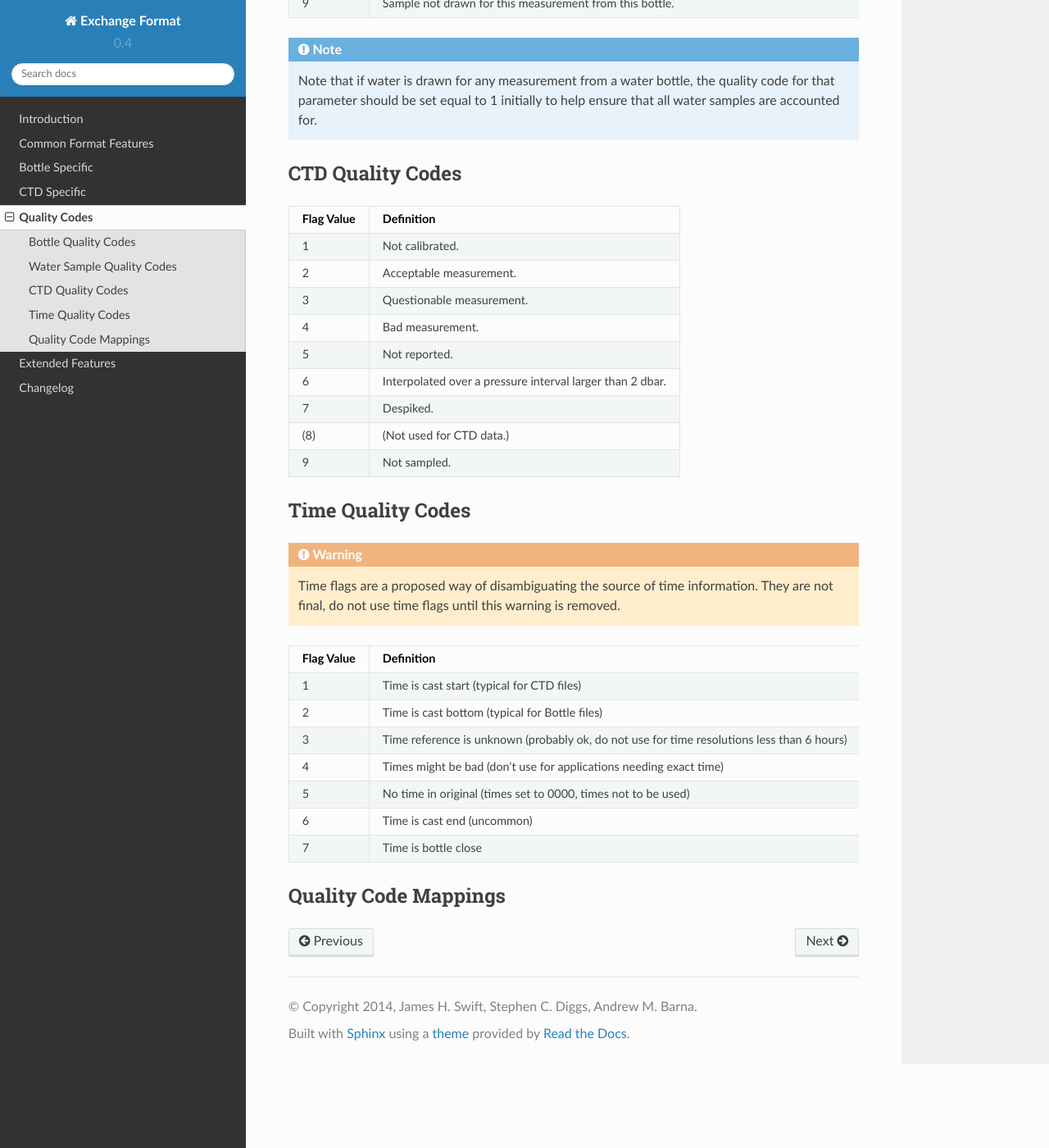
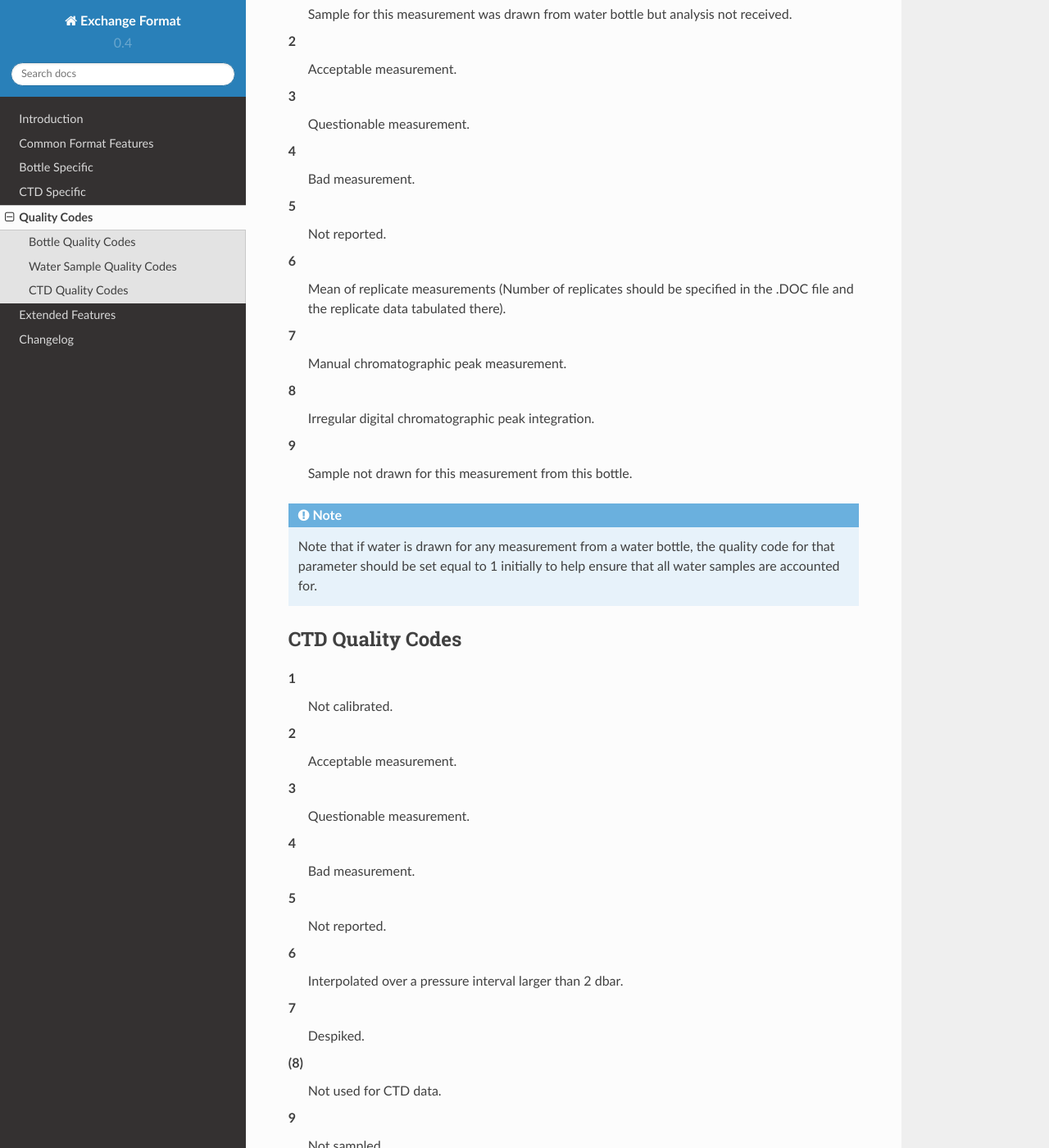
Before and after one commit to cchdo/exchange, a Sphinx documentation site: the page built from docs/quality.rst, in a window 1280 px wide and 1400 px high, scrolled down 1037 px. Shown: the whole window at 82% size. Built offline with Sphinx 7.4.7 and the Read the Docs theme 2.0.0, drawn with Linux system fonts in a browser that asks for light colours; pages that are not in the unit, such as notebooks, are missing from menus; some of the changed text lies outside the part shown.

Commit message:
turn the quality flag tables into definition lists

```diff
--- a/docs/quality.rst
+++ b/docs/quality.rst
@@ -11,38 +11,48 @@ Quality Codes
 Bottle Quality Codes
 --------------------
 
-============= =============
-Flag Value    Definition
-============= =============
-1             Bottle information unavailable.
-2             No problems noted.
-3             Leaking.
-4             Did not trip correctly.
-5             Not reported.
-\(6\)         (Significant discrepancy in measured values between Gerard and Niskin bottles.)
-\(7\)         (Unknown problem.)
-\(8\)         (Pair did not trip correctly. Note that the Niskin bottle can trip at an unplanned depth while the Gerard trips correctly and vice versa.)
-9             Samples not drawn from this bottle.
-============= =============
+1
+  Bottle information unavailable.
+2
+  No problems noted.
+3
+  Leaking.
+4
+  Did not trip correctly.
+5
+  Not reported.
+\(6\)
+  (Significant discrepancy in measured values between Gerard and Niskin bottles.)
+\(7\)
+  (Unknown problem.)
+\(8\)
+  (Pair did not trip correctly. Note that the Niskin bottle can trip at an unplanned depth while the Gerard trips correctly and vice versa.)
+9
+  Samples not drawn from this bottle.
 
 .. _Water Quality Codes:
 
 Water Sample Quality Codes
 --------------------------
 
-============= =============
-Flag Value    Definition
-============= =============
-1             Sample for this measurement was drawn from water bottle but analysis not received.
-2             Acceptable measurement.
-3             Questionable measurement.
-4             Bad measurement.
-5             Not reported.
-6             Mean of replicate measurements (Number of replicates should be specified in the .DOC file and the replicate data tabulated there).
-7             Manual chromatographic peak measurement.
-8             Irregular digital chromatographic peak integration.
-9             Sample not drawn for this measurement from this bottle.
-============= =============
+1
+  Sample for this measurement was drawn from water bottle but analysis not received.
+2
+  Acceptable measurement.
+3
+  Questionable measurement.
+4
+  Bad measurement.
+5
+  Not reported.
+6
+  Mean of replicate measurements (Number of replicates should be specified in the .DOC file and the replicate data tabulated there).
+7
+  Manual chromatographic peak measurement.
+8
+  Irregular digital chromatographic peak integration.
+9
+  Sample not drawn for this measurement from this bottle.
 
 .. note::
   Note that if water is drawn for any measurement from a water bottle, the quality code for that parameter should be set equal to 1 initially to help ensure that all water samples are accounted for.
@@ -52,40 +62,47 @@ Flag Value    Definition
 CTD Quality Codes
 -----------------
 
-============= =============
-Flag Value    Definition
-============= =============
-1             Not calibrated.
-2             Acceptable measurement.
-3             Questionable measurement.
-4             Bad measurement.
-5             Not reported.
-6             Interpolated over a pressure interval larger than 2 dbar.
-7             Despiked.
-\(8\)         (Not used for CTD data.)
-9             Not sampled.
-============= =============
+1
+  Not calibrated.
+2
+  Acceptable measurement.
+3
+  Questionable measurement.
+4
+  Bad measurement.
+5
+  Not reported.
+6
+  Interpolated over a pressure interval larger than 2 dbar.
+7
+  Despiked.
+\(8\)
+  Not used for CTD data.
+9
+  Not sampled.
 
-.. _CTD Quality Codes:
 
-Time Quality Codes
-------------------
+..
+    .. _CTD Quality Codes:
 
-.. warning::
-  Time flags are a proposed way of disambiguating the source of time information.
-  They are not final, do not use time flags until this warning is removed.
+    Time Quality Codes
+    ------------------
 
-============= =============
-Flag Value    Definition
-============= =============
-1             Time is cast start (typical for CTD files)
-2             Time is cast bottom (typical for Bottle files)
-3             Time reference is unknown (probably ok, do not use for time resolutions less than 6 hours)
-4             Times might be bad (don't use for applications needing exact time)
-5             No time in original (times set to 0000, times not to be used)
-6             Time is cast end (uncommon)
-7             Time is bottle close
-============= =============
+    .. warning::
+      Time flags are a proposed way of disambiguating the source of time information.
+      They are not final, do not use time flags until this warning is removed.
 
-Quality Code Mappings
----------------------
+    ============= =============
+    Flag Value    Definition
+    ============= =============
+    1             Time is cast start (typical for CTD files)
+    2             Time is cast bottom (typical for Bottle files)
+    3             Time reference is unknown (probably ok, do not use for time resolutions less than 6 hours)
+    4             Times might be bad (don't use for applications needing exact time)
+    5             No time in original (times set to 0000, times not to be used)
+    6             Time is cast end (uncommon)
+    7             Time is bottle close
+    ============= =============
+
+    Quality Code Mappings
+    ---------------------
```
